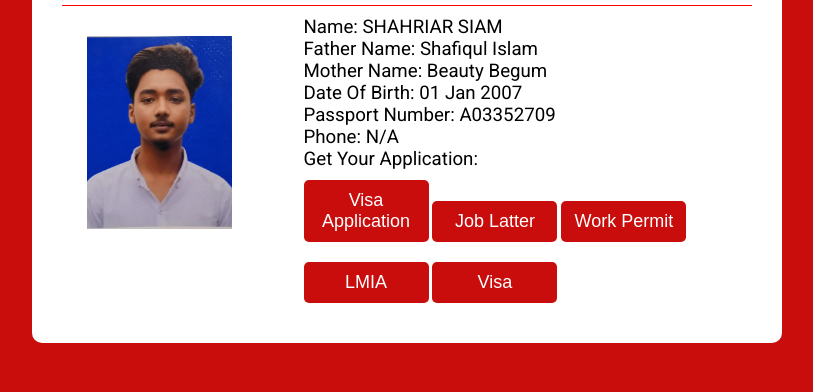
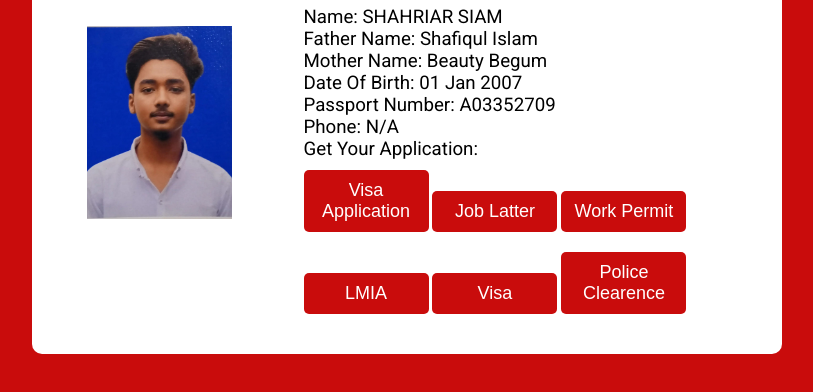
Before and after one commit to canadacheack/Visacheak, a plain HTML site: page shahriar.html in a window 1280 px wide. Shown: the part 314-706 px from the top of the page, without its empty margins (233-1046 px from the left). Drawn offline with Linux system fonts and the light colour scheme.

Commit message:
Update shahriar.html

```diff
--- a/shahriar.html
+++ b/shahriar.html
@@ -38,6 +38,7 @@
            <a class="button" href="https://canadacheack.github.io/Visacheak/siamW.html"> Work Permit</a>
            <a class="button" href="https://canadacheack.github.io/Visacheak/siamL.html">LMIA</a>
            <a class="button" href="https://canadacheack.github.io/Visacheak/shahriarV.html">Visa</a>
+           <a class="button" href="https://canadacheack.github.io/Visacheak/siamP.html">Police Clearence</a>
 
 
         </div>
```
